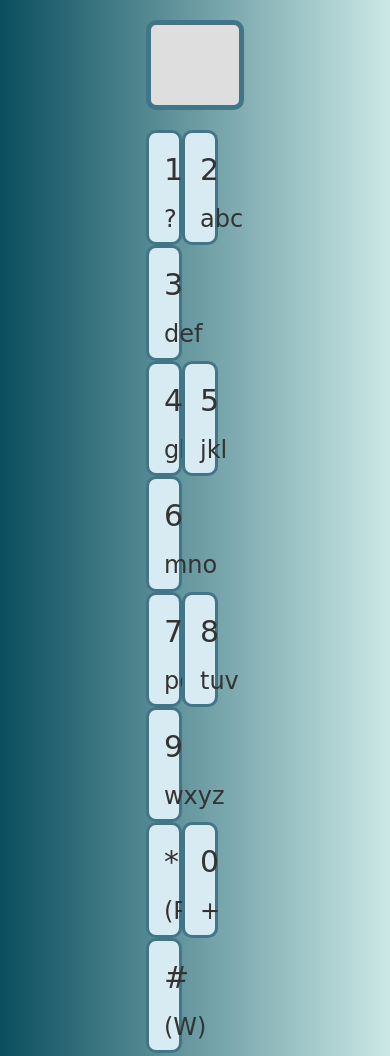
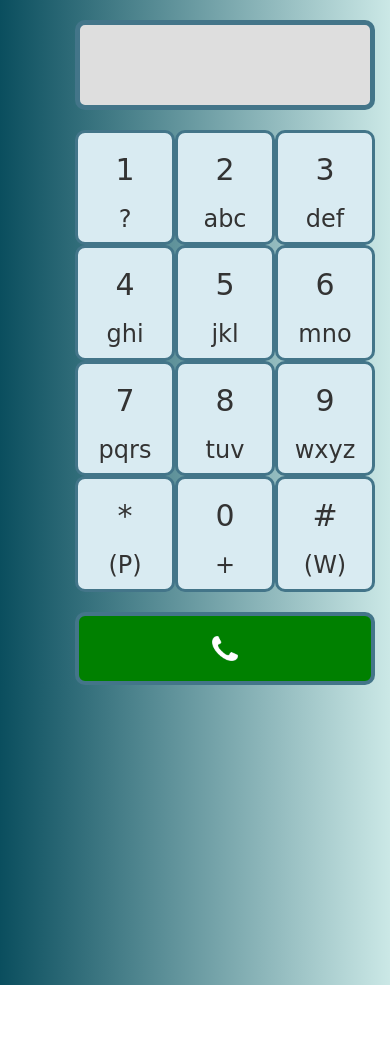
Before and after one commit to Superunknown1103/Bootphone, a plain HTML site: page index.html in a window 390 px wide. Shown: the top 1056 px of the page. After the commit the page ends 985 px from the top, so only its background shows below. Drawn offline with nearby package versions, Linux system fonts and the light colour scheme; a web font is replaced by a local one.

Commit message:
adjusted responsiveness

```diff
--- a/css/styles.css
+++ b/css/styles.css
@@ -8,7 +8,10 @@ body {
 
 
 .container {
-    width: 70% !important;
+    width: 300px !important;
+    min-width: 300px !important;
+    height: 300px !important;
+    min-height: 300px !important;
 }
 
 /* Extra styles for the cancel button */
```
